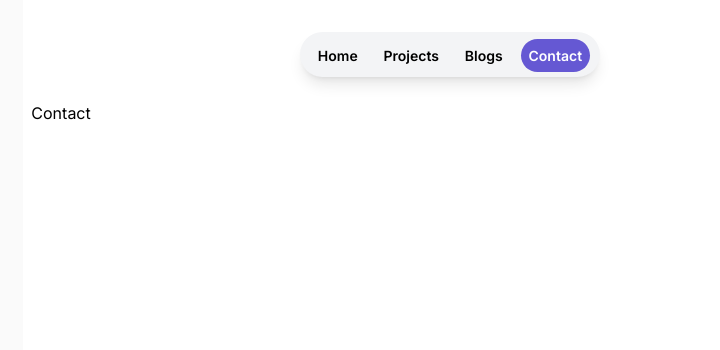
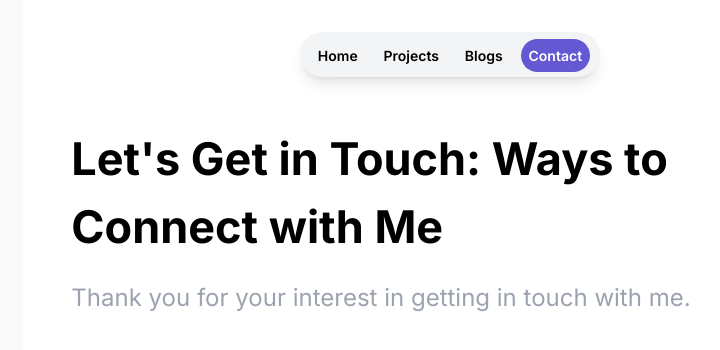
Before and after one commit to sagnik26/Portfolio-New, a Next.js app in the folder portfolio-new/: page /contact in a window 1280 px wide. Shown: the top 350 px of the page, without its empty margins (190-910 px from the left). Built offline with nearby package versions, Linux system fonts and the light colour scheme.

Commit message:
Contact section added

```diff
--- a/portfolio-new/src/app/contact/page.tsx
+++ b/portfolio-new/src/app/contact/page.tsx
@@ -7,7 +7,11 @@ const Contact = () => {
       <div className='flex flex-row justify-center w-[100%] my-4 z-40'>
         <Menubar tab='contact' />
       </div>
-      <h1>Contact</h1>
+      <div className='mx-5 lg:mx-10 mt-10'>
+        <h1 className='font-bold text-[45px] break-word'>{`Let's`} Get in Touch: Ways to Connect with Me</h1>
+        <h2 className='mt-5 text-[24px] text-gray-400'>Thank you for your interest in getting in touch with me.</h2>
+        <div className='mt-5'></div>
+      </div>
     </main>
   )
 }
--- a/portfolio-new/src/app/page.tsx
+++ b/portfolio-new/src/app/page.tsx
@@ -37,7 +37,7 @@ export default function Home() {
       <div className='mx-5 lg:mx-10 mt-[95px] md:-mt-24 lg:mt-20 z-0'>
         <h2 className='font-extrabold text-[36px] mb-5'>Skills</h2>
         <div className='flex flex-col md:flex-row md:flex-wrap gap-6 md:gap-10 justify-between'>
-          <SkillCard logo={require("../../public/assets/html.png")} name='HTML' />
+          <SkillCard logo={require("../../public/assets/html.png")} name='HTML'  />
           <SkillCard logo={require("../../public/assets/css.png")} name='CSS' borderAlign={isMobile ? false : true} />
           <SkillCard logo={require("../../public/assets/js.png")} name='JavaScript' />
           <SkillCard logo={require("../../public/assets/typescript.png")} name='TypeScript' borderAlign={isMobile ? false : true} />
--- a/portfolio-new/src/components/SkillCard/skillCard.tsx
+++ b/portfolio-new/src/components/SkillCard/skillCard.tsx
@@ -4,7 +4,7 @@ import Image from 'next/image'
 
 const skillCard: React.FC<SkillCardProps> = ({ logo, name, borderAlign = true }) => {
   return (
-    <div className={`bg-[#fafafa] drop-shadow-[0_2px_3px_rgba(0,0,0,0.25)] rounded-tl-full rounded-tr-full ${borderAlign ? 'rounded-bl-full' : 'rounded-br-full'} w-[100%] md:w-[45%] flex flex-row justify-between p-5`}>
+    <div className={`bg-gray-100 rounded-full w-[100%] md:w-[45%] flex flex-row justify-between p-5`}>
       {
         borderAlign ?
         <>
```
